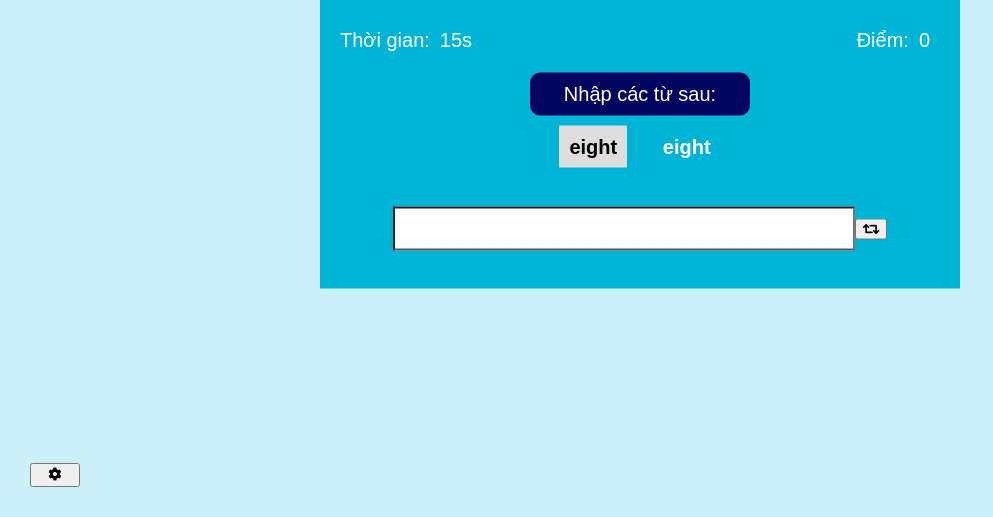
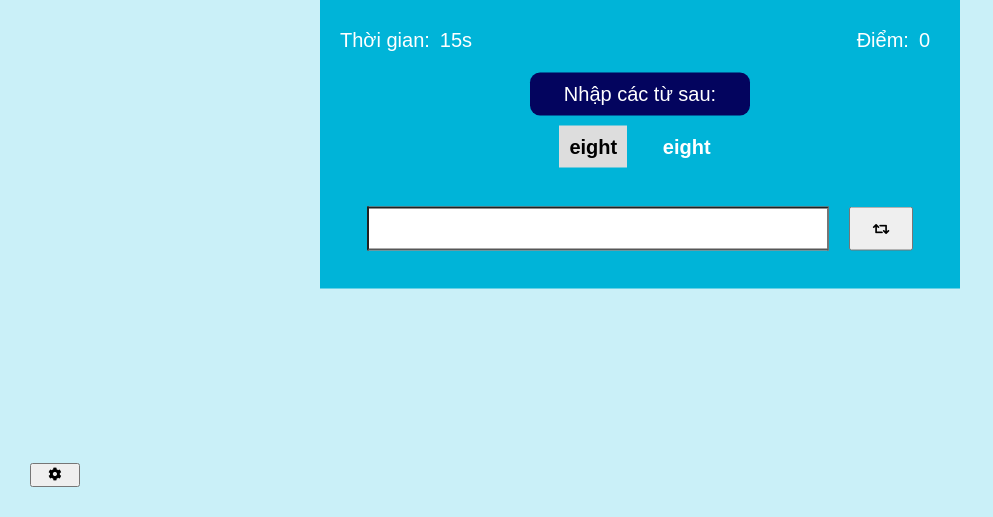
Before and after one commit to Khanh-BangPham/vanilla-javascript-projects, a plain HTML site: page Typing Test/index.html in a window 1280 px wide. Shown: the part 283-800 px from the top of the page, without its empty margins (0-993 px from the left). Drawn offline with Linux system fonts and the light colour scheme.

Commit message:
update button repeat

```diff
--- a/Typing Test/style.css
+++ b/Typing Test/style.css
@@ -167,7 +167,7 @@ section .container .typing-container .words #word-2{
 }
 section .container .typing-container #typing{
     width: 70%;
-    height: 40px;
+    height: 100%;
     font-size: 1.3em;
     padding: 0 5px;
     border-bottom: 2px #575757 solid;
@@ -175,7 +175,12 @@ section .container .typing-container #typing{
 section .container .typing-container #typing:focus-visible{
     outline: none;
 }
-
+section .container .typing-container #repeat-btn{
+    width: 10%;
+    height: 110%;
+    margin-left: 20px;
+    cursor: pointer;
+}
 section .container .gameOver{
     width: 100%;
     height: 300px;
```
